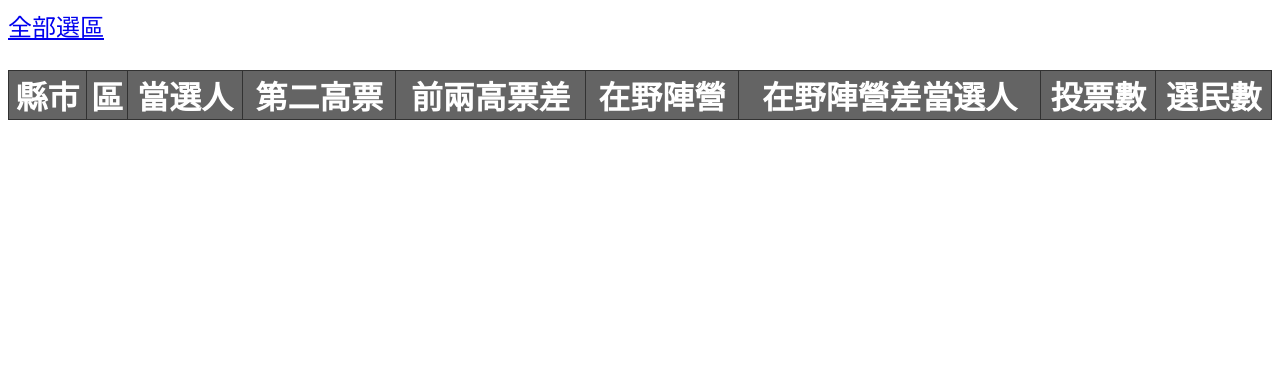
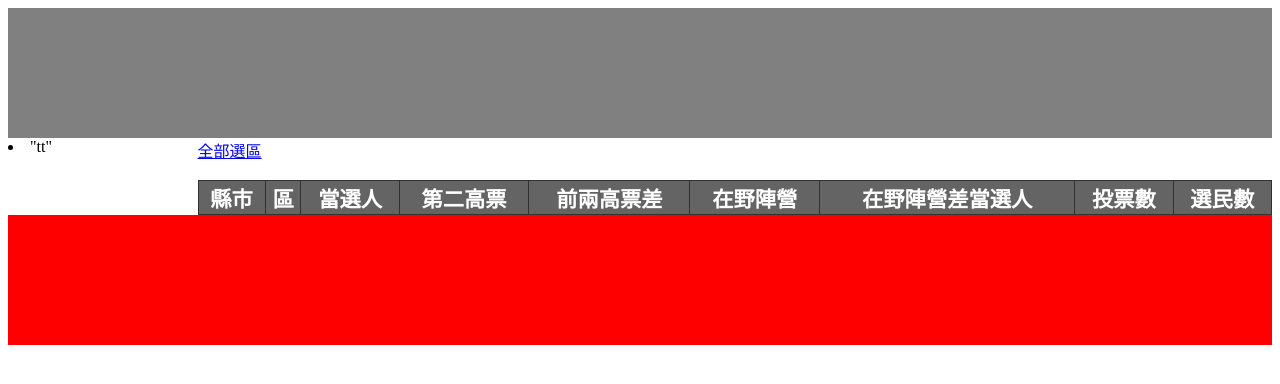
Before and after one commit to sih4sing5hong5/kuat4_moo5-tng5, a Django app: page / in a window 1280 px wide. Shown: the top 384 px of the page. Run offline with Django 3.2, Linux system fonts and the light colour scheme; data that the repository does not hold is empty.

Commit message:
CSS版面排版

```diff
--- a/選區資料/static/文章/版面.css
+++ b/選區資料/static/文章/版面.css
@@ -1,4 +1,35 @@
-body
+#main
 {
-	font-size: 150%;
+
+
 }
+
+#header
+{
+	height: 130px;
+	font-size: 100%;
+	background-color: grey;
+}
+
+#outer {
+	 margin:0px auto;
+}
+
+#sidebar {
+	width:15%;
+    float:left;
+    margin:0px auto;
+}
+
+#container
+{
+	width:85%;
+	float:left;
+	margin:0px auto;
+}
+
+#footer {
+	height: 130px;
+	clear:left;
+	background-color: red;
+}
--- a/選區資料/templates/選區資料/框.html
+++ b/選區資料/templates/選區資料/框.html
@@ -8,9 +8,14 @@
 	<link rel="stylesheet" type="text/css" href="{% static '文章/format.css' %}" />
 </head>
 
-<body>
+<body id = "main">
+	<div id="header"> </div>
+
+	<div id = "outer">
 	    <!-- SIDEBAR -->
-    <div id="sidebar"> {% block sidebar %}{% endblock %} </div>
+	    <div id="sidebar"> {% block sidebar %}{% endblock %}
+	    	<li>"tt"</li>
+	    </div>
 
 	    <div id="container">
 
@@ -30,6 +35,7 @@
 	            {% block 內容 %}{% endblock %}
 	        </div>
 	    </div>
-
+    </div>
+	<div id="footer"> </div>
 </body>
 </html>
```
Lines whose indentation alone changed are shown as unchanged.
